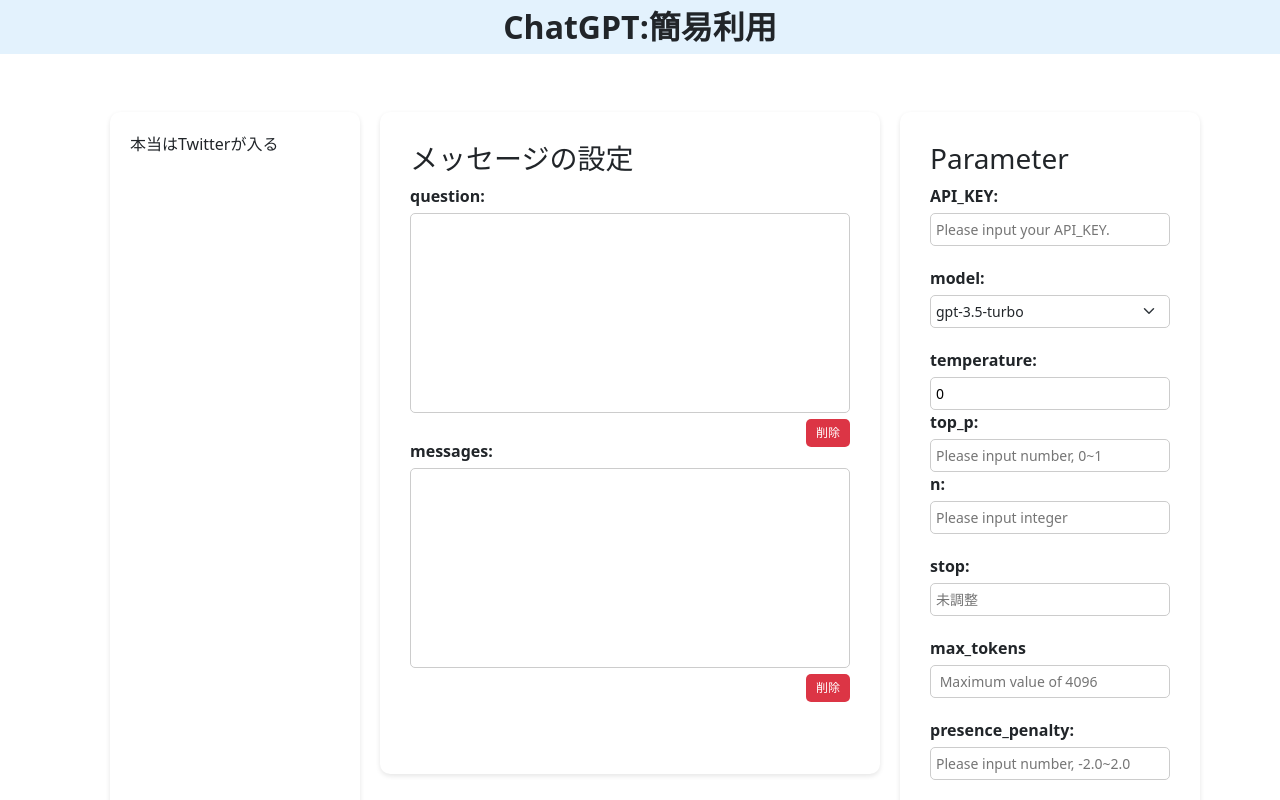
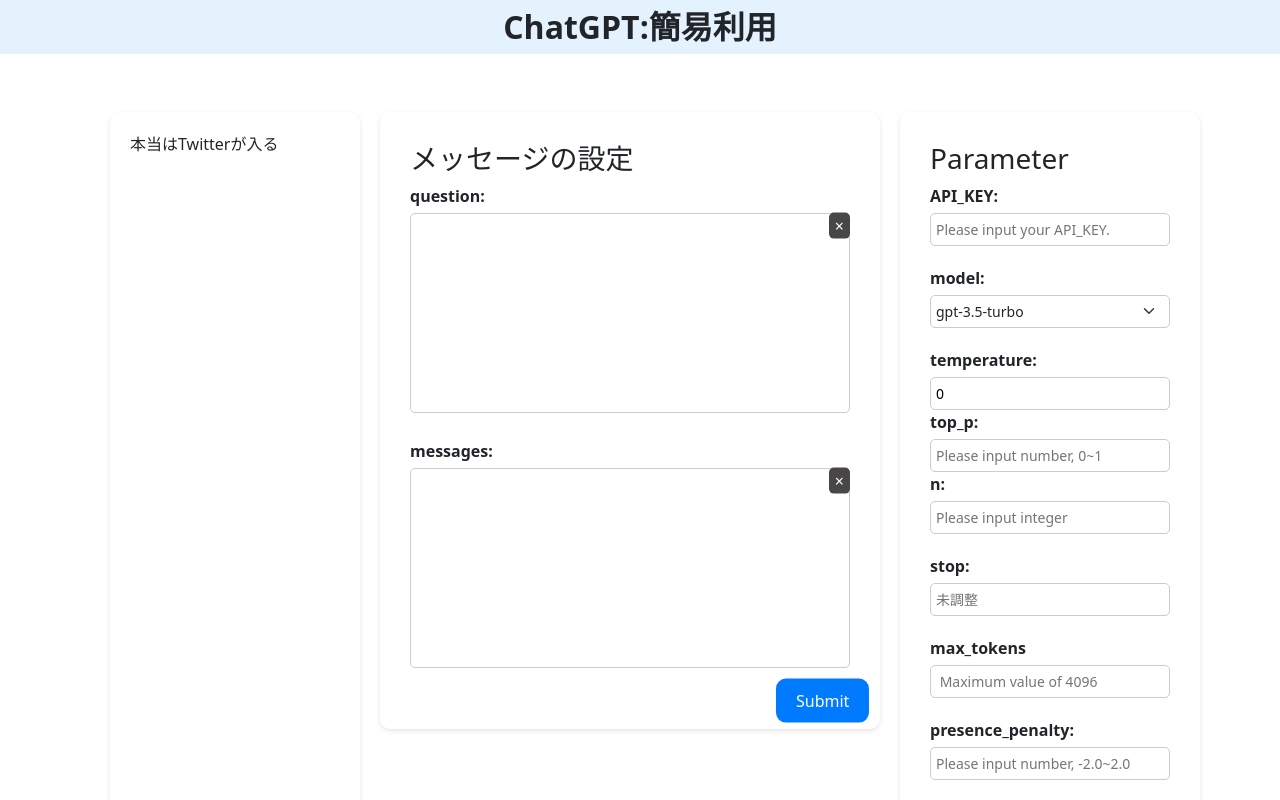
Before and after one commit to koinunopochi/chat-vue, a Vue app: page / in a window 1280 px wide. Shown: the top 800 px of the page. Built offline with nearby package versions, Linux system fonts and the light colour scheme.

Commit message:
cssの調整とボタン位置の調整

```diff
--- a/src/components/Form/MainForm.vue
+++ b/src/components/Form/MainForm.vue
@@ -6,10 +6,12 @@
 <template>
   <form @submit.prevent="onSubmit">
     <div class="main">
-      <SendMessage />
+      <div>
+      <SendMessage v-model:question="question" v-model:messages="messages"/>
+      <button type="submit">Submit</button>
+      </div>
       <SetUpParm />
     </div>
-    <button type="submit">Submit</button>
   </form>
 </template>
 <script>
@@ -17,6 +19,12 @@
   components: {
     SendMessage,
     SetUpParm,
+  },
+  data() {
+    return {
+      question: '',
+      messages: '',
+    }
   },
   methods: {
     onSubmit() {
@@ -69,6 +77,9 @@
 </script>
 
 <style>
+from{
+  background-color: #ffffff;
+}
 .main {
   display: flex;
   flex-direction: row;
@@ -98,5 +109,23 @@
   width:500px;
   height:500px;
 }
-
+/* 送信ボタンのスタイル */
+button[type='submit'] {
+  width: fit-content;
+  height: fit-content;
+  transform: translateX(424%) translateY(-160%);
+  background-color: #007bff;
+  color: white;
+  border: none;
+  border-radius: 10px;
+  padding: 10px 20px;
+  font-size: 16px;
+  cursor: pointer;
+  transition: background-color 0.3s;
+  margin-top: 20px;
+  margin-bottom: 20px;
+}
+button[type='submit']:hover {
+  background-color: #0056b3;
+}
 </style>
--- a/src/components/Form/SendMessage.vue
+++ b/src/components/Form/SendMessage.vue
@@ -1,11 +1,22 @@
-<script setup>
-defineProps({
-  question: String,
-  messages: String
-})
+<script>
+import { defineComponent } from 'vue';
 
-defineEmits(['update:question', 'update:messages'])
+export default defineComponent({
+  props: {
+    question: String,
+    messages: String,
+  },
+  emits: ['update:question', 'update:messages'],
+  setup(_, { emit }) {
+    const clearInput = (inputName) => {
+      emit('update:' + inputName, '');
+    };
+
+    return { clearInput };
+  },
+});
 </script>
+
 <template>
   <div id="app">
     <form>
@@ -23,7 +34,7 @@
           class="delete-btn"
           @click="clearInput('question')"
         >
-          削除
+          ×
         </button>
       </div>
       <div class="form-group">
@@ -38,38 +49,19 @@
           class="delete-btn"
           @click="clearInput('messages')"
         >
-          削除
+          ×
         </button>
       </div>
     </form>
   </div>
 </template>
 
-<script>
-export default {
-  methods: {
-    clearInput(inputName) {
-      //削除ボタンを押したときの処理
-      this[inputName] = '';
-    },
-  },
-};
-</script>
-
 <style scoped>
-/* 全体のスタイル */
-body {
-  font-family: Arial, sans-serif;
-  background-color: #f5f5f5;
-  margin: 0;
-  padding: 0;
-}
 /* フォームのスタイル */
 form {
-  background-color: #ffffff;
   width: 500px;
   padding: 30px;
-  padding-bottom: 80px; /**ここで、ボタンがはみ出るかどうかの調整 */
+  padding-bottom: 35px; /**ここで、ボタンがはみ出るかどうかの調整 */
   margin-top: 50px;
   margin-left: auto;
   border-radius: 10px;
@@ -89,41 +81,30 @@
   border: 1px solid #ccc;
   border-radius: 5px;
   font-size: 14px;
-}
-textarea {
-  height: 200px;
+    height: 200px;
   resize: none;
 }
 /* スペース調整 */
+/* フォーム内の各グループを相対位置で配置 */
 .form-group {
+  position: relative;
   margin-bottom: 20px;
 }
-/* 送信ボタンのスタイル */
-button[type='submit'] {
-  float: right;
-  background-color: #007bff;
+/* 削除ボタンを右上に配置 */
+.delete-btn {
+  position: absolute;
+  top: 0;
+  right: 0;
+  transform: translateY(110%);
+  border-radius: 5px;
+  background-color: #484646;
   color: white;
   border: none;
-  border-radius: 10px;
-  padding: 10px 20px;
-  font-size: 16px;
   cursor: pointer;
-  transition: background-color 0.3s;
-  margin-top: 20px;
-  margin-bottom: 20px;
 }
-button[type='submit']:hover {
-  background-color: #0056b3;
-}
-.delete-btn {
-  background-color: #dc3545;
-  color: white;
-  border: none;
-  border-radius: 5px;
-  padding: 5px 10px;
-  font-size: 12px;
-  cursor: pointer;
-  float: right;
-  margin-bottom: 5px;
+
+/* 削除ボタンにマウスオーバーしたときのスタイル */
+.delete-btn:hover {
+  background-color: #928f8f;
 }
 </style>
--- a/src/components/Form/SetUpParm.vue
+++ b/src/components/Form/SetUpParm.vue
@@ -170,19 +170,11 @@
 };
 </script>
 <style scoped>
-/* 全体のスタイル */
-body {
-  font-family: Arial, sans-serif;
-  background-color: #f5f5f5;
-  margin: 0;
-  padding: 0;
-}
 /* フォームのスタイル */
 form {
-  background-color: #ffffff;
   width: 300px;
   padding: 30px;
-  padding-bottom: 80px; /**ここで、ボタンがはみ出るかどうかの調整 */
+  padding-bottom: 30px; /**ここで、ボタンがはみ出るかどうかの調整 */
   margin: 50px auto;
   margin-left: 20px;
   border-radius: 10px;
```
